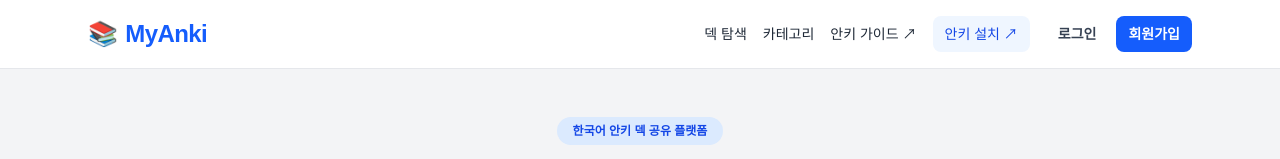
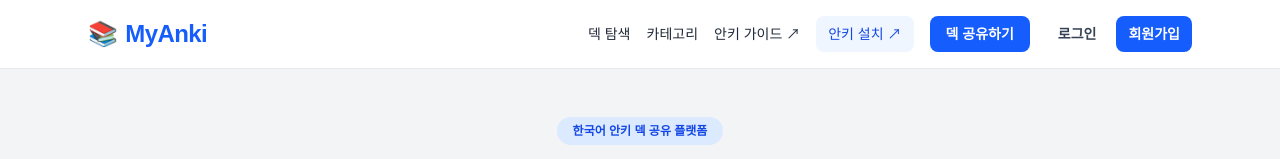
Before and after one commit to qsys22-ship-it/myanki, a Next.js app: page / in a window 1280 px wide. Shown: the top 159 px of the page. Built offline with nearby package versions, Linux system fonts and the light colour scheme; no server answers; the database is empty.

Commit message:
Add deck upload button to header

```diff
--- a/app/page.tsx
+++ b/app/page.tsx
@@ -92,6 +92,12 @@ export default function Home() {
             <a href="#categories" className="hover:text-blue-600">카테고리</a>
             <a href="https://docs.ankiweb.net/" target="_blank" rel="noopener noreferrer" className="hover:text-blue-600">안키 가이드 ↗</a>
             <a href="https://apps.ankiweb.net/" target="_blank" rel="noopener noreferrer" className="rounded-lg bg-blue-50 px-3 py-2 text-blue-700 hover:bg-blue-100">안키 설치 ↗</a>
+            <a
+  href="/upload"
+  className="rounded-lg bg-blue-600 px-4 py-2 text-sm font-semibold text-white transition hover:bg-blue-700"
+>
+  덱 공유하기
+</a>
             <AuthNav />
           </nav>
         </div>
```
